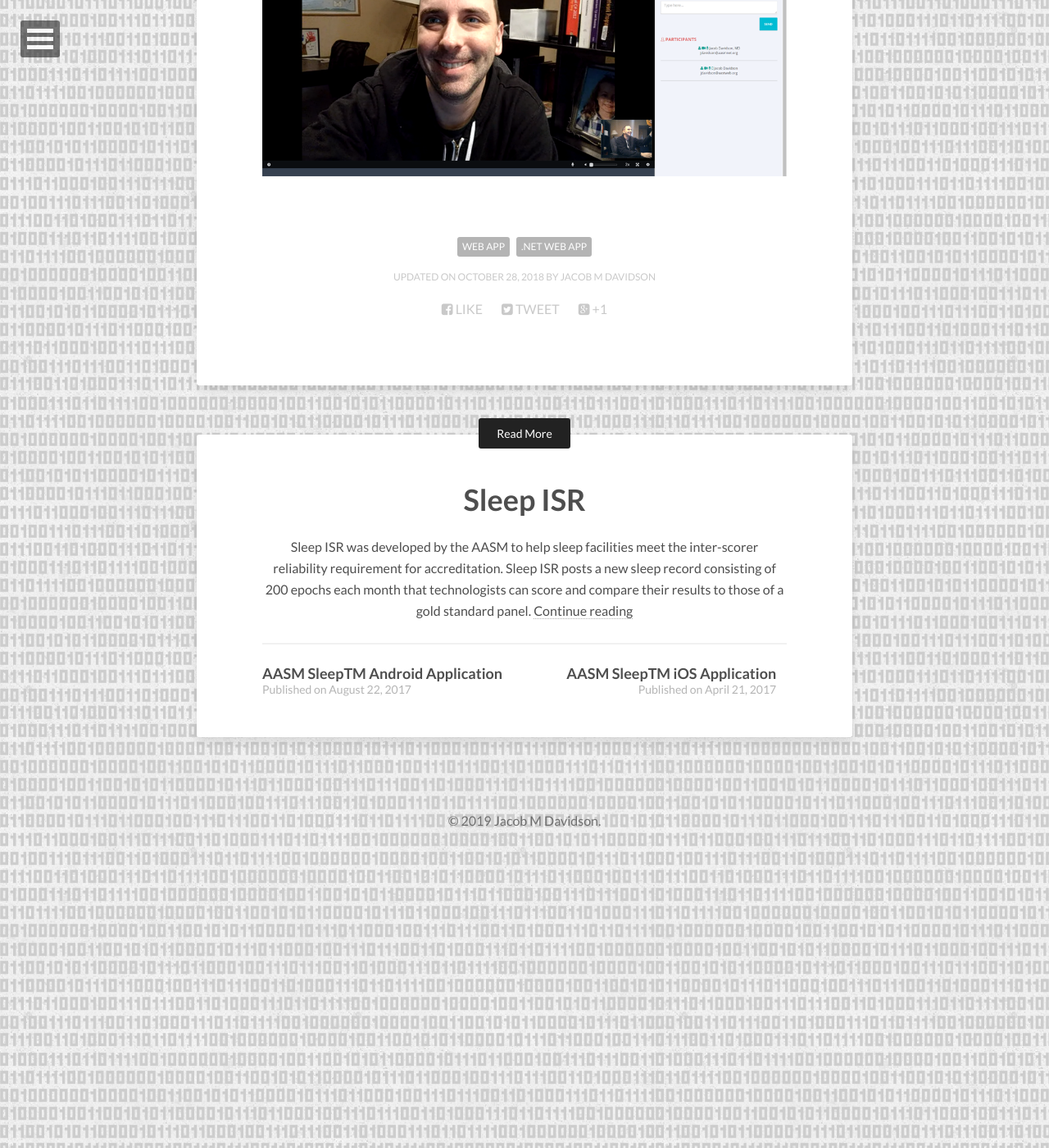
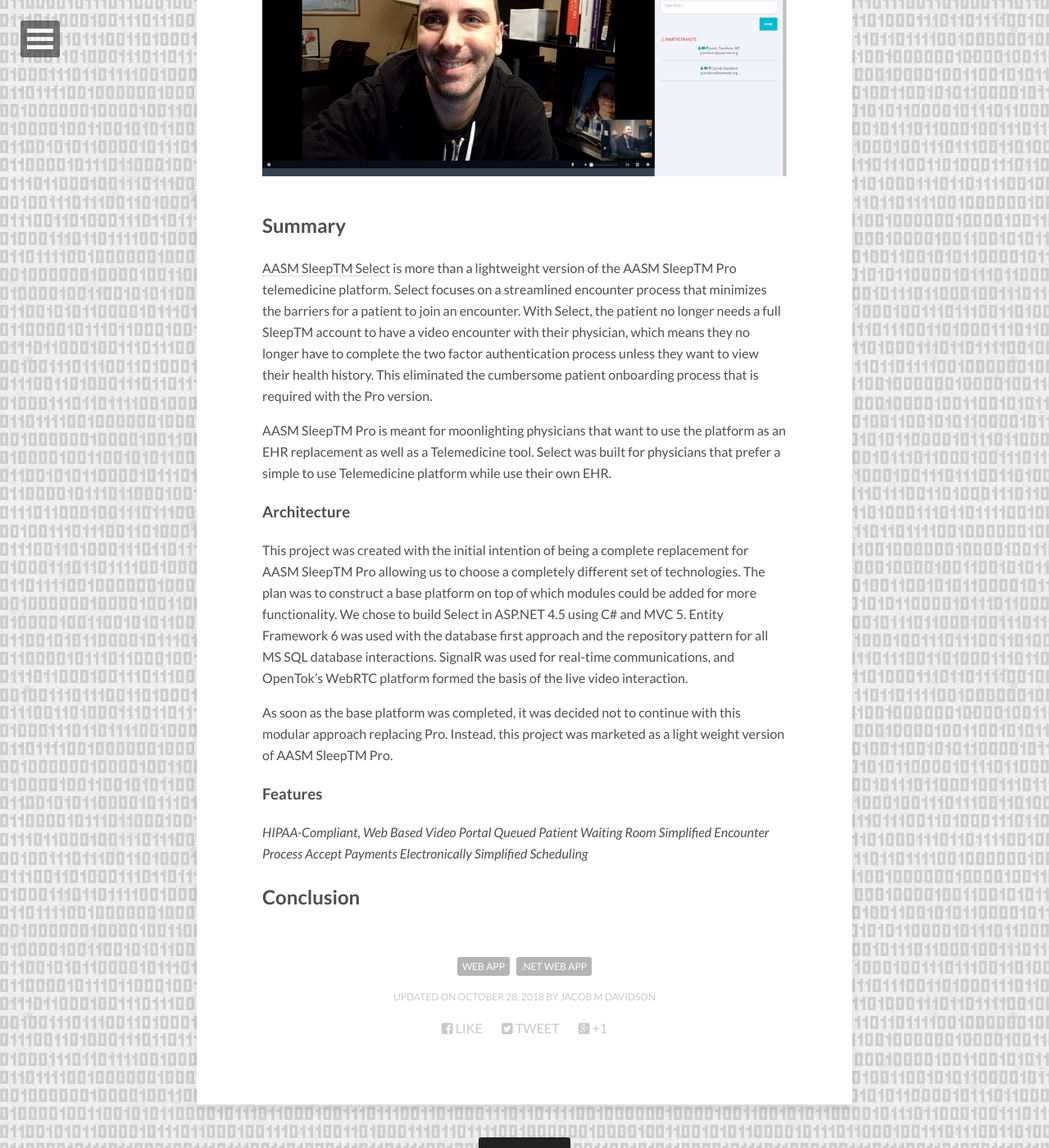
Before and after one commit to JacobMDavidson/JacobMDavidson.github.io, a Jekyll site: the page built from _posts/webapps/2016-10-22-aasmsleeptmselect.md, in a window 1280 px wide and 1400 px high, scrolled down 721 px. Shown: the whole window at 82% size. Built offline with Jekyll 4.4.1, drawn with Linux system fonts in a browser that asks for light colours; nearby versions of some CDN libraries.

Commit message:
update url for https

```diff
--- a/_config.yml
+++ b/_config.yml
@@ -6,7 +6,7 @@
 # words_per_minute: 200
 # Your site's domain goes here (eg: //mmistakes.github.io, http://mademistakes.com, etc)
 # When testing locally leave blank or use http://localhost:4000
-url:
+url: https://jacobmdavidson.com
 
 # Owner/author information
 owner:
--- a/_posts/webapps/2016-10-22-aasmsleeptmselect.md
+++ b/_posts/webapps/2016-10-22-aasmsleeptmselect.md
@@ -14,3 +14,25 @@
 <figure style="text-align: center">
     <img src="{{ site.url }}/images/webapps/sleeptm-select.png" alt="">
 </figure>
+
+## Summary
+
+[AASM SleepTM Select](https://sleeptm.com) is more than a lightweight version of the AASM SleepTM Pro telemedicine platform. Select focuses on a streamlined encounter process that minimizes the barriers for a patient to join an encounter. With Select, the patient no longer needs a full SleepTM account to have a video encounter with their physician, which means they no longer have to complete the two factor authentication process unless they want to view their health history. This eliminated the cumbersome patient onboarding process that is required with the Pro version.
+
+AASM SleepTM Pro is meant for moonlighting physicians that want to use the platform as an EHR replacement as well as a Telemedicine tool. Select was built for physicians that prefer a simple to use Telemedicine platform while use their own EHR.
+
+### Architecture
+
+This project was created with the initial intention of being a complete replacement for AASM SleepTM Pro allowing us to choose a completely different set of technologies. The plan was to construct a base platform on top of which modules could be added for more functionality. We chose to build Select in ASP.NET 4.5 using C# and MVC 5. Entity Framework 6 was used with the database first approach and the repository pattern for all MS SQL database interactions. SignalR was used for real-time communications, and OpenTok's WebRTC platform formed the basis of the live video interaction.
+
+As soon as the base platform was completed, it was decided not to continue with this modular approach replacing Pro. Instead, this project was marketed as a light weight version of AASM SleepTM Pro.
+
+### Features
+
+*HIPAA-Compliant, Web Based Video Portal*
+*Queued Patient Waiting Room*
+*Simplified Encounter Process*
+*Accept Payments Electronically*
+*Simplified Scheduling*
+
+## Conclusion
```
